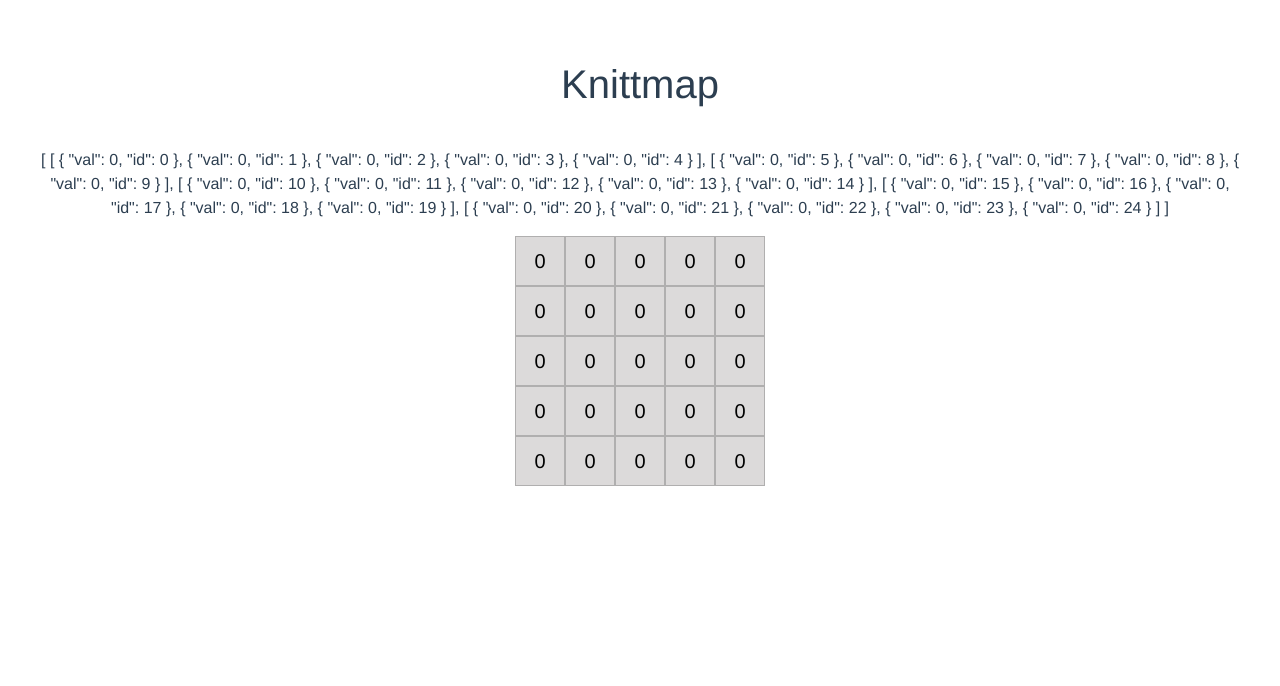
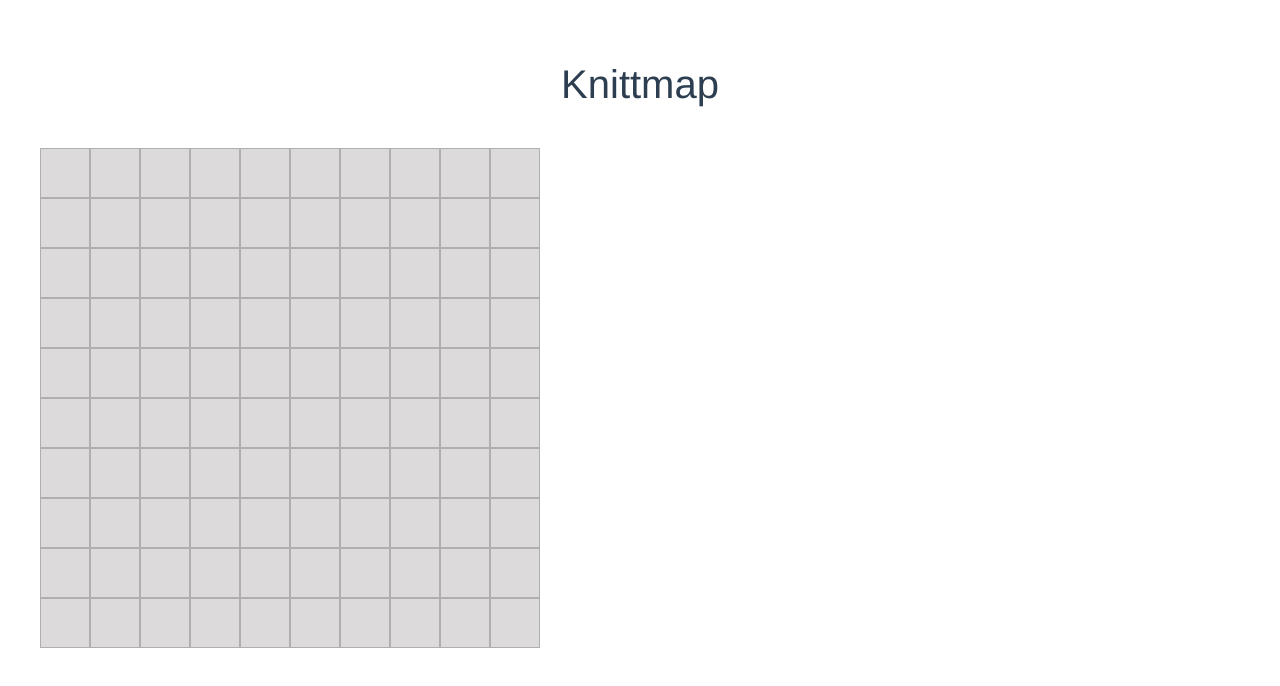
Before and after one commit to GeneralMustard/Knittmap, a Vue app: page / in a window 1280 px wide. Shown: the top 686 px of the page. Built offline with nearby package versions, Linux system fonts and the light colour scheme.

Commit message:
fix horizontal scroll

```diff
--- a/src/components/Map.vue
+++ b/src/components/Map.vue
@@ -1,11 +1,10 @@
 <template>
   <div class="map">
-    <p id="name">{{ this.cells }}</p>
-    <div v-for="(row, rowInd) in cells" :key="rowInd">
+    <div class ="row" v-for="(row, rowInd) in cells" :key="rowInd">
       <button
         v-for="(col, colInd) in row" :key="col.id"
         class="cell"
-        v-on:click="updateCell(rowInd, colInd)">{{ col.val }}</button>
+        v-on:click="updateCell(rowInd, colInd)">{{ getVal(col.val) }}</button>
     </div>
 
   </div>
@@ -22,10 +21,10 @@ export default {
 
   data() {
     return {
-      // Each list is a row
+      // Each list in cells is a row
       cells: [],
-      colNr: 5,
-      rowNr: 5
+      colNr: 10,
+      rowNr: 50
     }
   },
   mounted() {
@@ -45,19 +44,32 @@ export default {
     updateCell(rowInd, colInd) {
       this.cells[rowInd][colInd].val = 1;
       this.text = this.cells;
+    },
+    getVal(val) {
+      if (val === 0) return;
+      return val;
     }
   }
 }
 </script>
 
 <style scoped>
+.row {
+  margin-left: 0px;
+  flex-wrap: nowrap;
+}
 .map {
+  height: 500px;
   margin: 40px;
+  overflow-x: auto;
+  overflow-y: auto;
 }
 
 .cell {
   height: 50px;
   width: 50px;
+  min-width: 50px;
+  min-height: 50px;
   background-color: rgba(212, 209, 209, 0.8);
   border: 1px solid rgba(0.2, 0.2, 0.2, 0.2);
   font-size: 20px;
```
Also changed, not shown: steps.txt.
